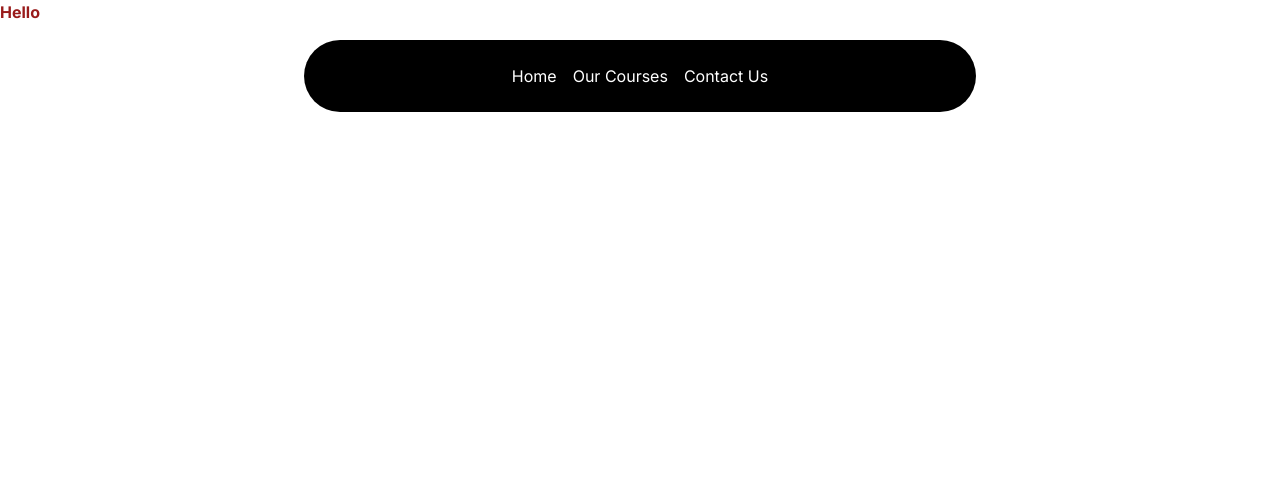
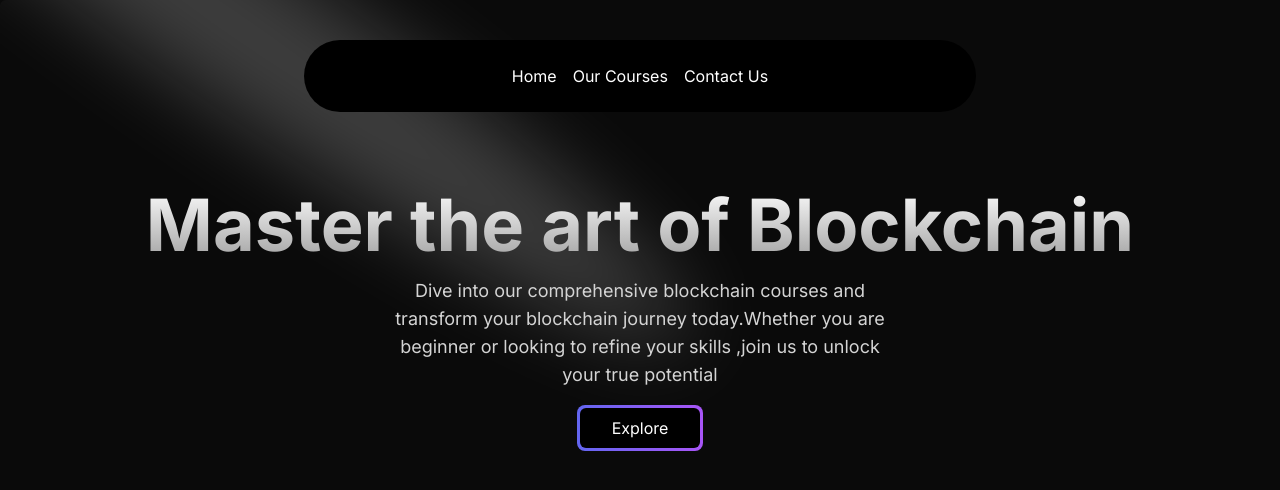
Before and after one commit to ayushsingh82/BlockDevs, a Next.js app: page / in a window 1280 px wide. Shown: the top 490 px of the page. Built offline with nearby package versions, Linux system fonts and the light colour scheme.

Commit message:
herosection

```diff
--- a/src/app/page.tsx
+++ b/src/app/page.tsx
@@ -1,7 +1,11 @@
 import Image from "next/image";
+import HeroSection from "@/components/HeroSection";
 
 export default function Home() {
   return (
-   <h1 className="text-red-800 font-bold">Hello</h1>
+    <main className="min-h-screen bg-black/[0.96] antialiased
+    bg-grid-white/[0.02">
+      <HeroSection/>
+    </main>
   );
 }
--- /dev/null
+++ b/src/components/HeroSection.tsx
@@ -0,0 +1,49 @@
+import Link from "next/link"
+import { Spotlight } from "./ui/Spotlight"
+// import { Button } from "./ui/moving-border"
+
+const HeroSection = () => {
+  return (
+    <div
+    className="h-auto md:h-[40rem] w-full rounded-md
+    flex flex-col items-center justify-center relative overflow-hidden mx-auto py-10 md:py-0">
+         <Spotlight
+        className="-top-40 left-0 md:left-60 md:-top-20"
+        fill="white"
+      />
+     <div className="p-4 relative z-10 w-full text-center">
+        <h1 className="mt-20 md:mt-0 text-4xl md:text-7xl font-bold bg-clip-text
+        text-transparent bg-gradient-to-b from-neutral-50 to-neutral-400">
+            Master the art of Blockchain</h1>
+        <p className="mt-4 font-normal text-base md:text-lg
+        text-neutral-300 max-w-lg mx-auto">
+            Dive into our comprehensive blockchain courses and transform your
+            blockchain journey today.Whether you are beginner or looking to refine your
+            skills ,join us to unlock your true potential
+        </p>
+        {/* <div className="mt-4">
+             <Link href={"/courses"}>
+                <Button
+                borderRadius="1.75rem"
+                className="bg-white dark:bg-black text-black dark:text-white
+                border-neutral-200 dark:border-slate-800">
+                Explore Courses
+                </Button>
+             </Link>
+        </div> */}
+
+        <div className="mt-4">
+        <button className="p-[3px] relative">
+      <div className="absolute inset-0 bg-gradient-to-r from-indigo-500 to-purple-500 rounded-lg" />
+     <div className="px-8 py-2  bg-black rounded-[6px]  relative group transition duration-200 text-white hover:bg-transparent">
+   Explore
+     </div>
+   </button>
+        </div>
+
+         </div>
+    </div>
+  )
+}
+
+export default HeroSection
--- a/src/components/Navbar.tsx
+++ b/src/components/Navbar.tsx
@@ -22,10 +22,9 @@
         <MenuItem setActive={setActive} active={active} item="Our Courses">
           <div className="flex flex-col space-y-4 text-sm">
             <HoveredLink href="/courses">All Courses</HoveredLink>
-            <HoveredLink href="/courses">Basic music theory</HoveredLink>
-            <HoveredLink href="/courses">Aldvanced Composition</HoveredLink>
-            <HoveredLink href="/courses">Song Writing</HoveredLink>
-            <HoveredLink href="/courses">Music Production</HoveredLink>
+            <HoveredLink href="/courses">Basic  theory</HoveredLink>
+            <HoveredLink href="/courses">Advanced Composition</HoveredLink>
+            <HoveredLink href="/courses"> Production</HoveredLink>
           </div>
         </MenuItem>
 
--- /dev/null
+++ b/src/components/ui/Spotlight.tsx
@@ -0,0 +1,56 @@
+import React from "react";
+import { cn } from "@/utils/cn";
+
+type SpotlightProps = {
+  className?: string;
+  fill?: string;
+};
+
+export const Spotlight = ({ className, fill }: SpotlightProps) => {
+  return (
+    <svg
+      className={cn(
+        "animate-spotlight pointer-events-none absolute z-[1]  h-[169%] w-[138%] lg:w-[84%] opacity-0",
+        className
+      )}
+      xmlns="http://www.w3.org/2000/svg"
+      viewBox="0 0 3787 2842"
+      fill="none"
+    >
+      <g filter="url(#filter)">
+        <ellipse
+          cx="1924.71"
+          cy="273.501"
+          rx="1924.71"
+          ry="273.501"
+          transform="matrix(-0.822377 -0.568943 -0.568943 0.822377 3631.88 2291.09)"
+          fill={fill || "white"}
+          fillOpacity="0.21"
+        ></ellipse>
+      </g>
+      <defs>
+        <filter
+          id="filter"
+          x="0.860352"
+          y="0.838989"
+          width="3785.16"
+          height="2840.26"
+          filterUnits="userSpaceOnUse"
+          colorInterpolationFilters="sRGB"
+        >
+          <feFlood floodOpacity="0" result="BackgroundImageFix"></feFlood>
+          <feBlend
+            mode="normal"
+            in="SourceGraphic"
+            in2="BackgroundImageFix"
+            result="shape"
+          ></feBlend>
+          <feGaussianBlur
+            stdDeviation="151"
+            result="effect1_foregroundBlur_1065_8"
+          ></feGaussianBlur>
+        </filter>
+      </defs>
+    </svg>
+  );
+};
--- a/src/components/ui/navbar-menu.tsx
+++ b/src/components/ui/navbar-menu.tsx
@@ -38,8 +38,8 @@
           animate={{ opacity: 1, scale: 1, y: 0 }}
           transition={transition}
         >
-          {active === item && (
-            <div className="absolute top-[calc(100%_+_1.2rem)] left-1/2 transform -translate-x-1/2 pt-4">
+          {active === item && children && (
+            <div className="absolute top-[calc(100%_+_1.7rem)] left-1/2 transform -translate-x-1/2">
               <motion.div
                 transition={transition}
                 layoutId="active" // layoutId ensures smooth animation
--- a/tailwind.config.ts
+++ b/tailwind.config.ts
@@ -22,7 +22,23 @@
   ],
   darkMode: "class",
   theme: {
-    extend: {},
+    extend: {
+      animation: {
+        spotlight: "spotlight 2s ease .75s 1 forwards",
+      },
+      keyframes: {
+        spotlight: {
+          "0%": {
+            opacity: 0,
+            transform: "translate(-72%, -62%) scale(0.5)",
+          },
+          "100%": {
+            opacity: 1,
+            transform: "translate(-50%,-40%) scale(1)",
+          },
+        },
+      },
+    },
   },
   plugins: [addVariablesForColors],
 };
```
